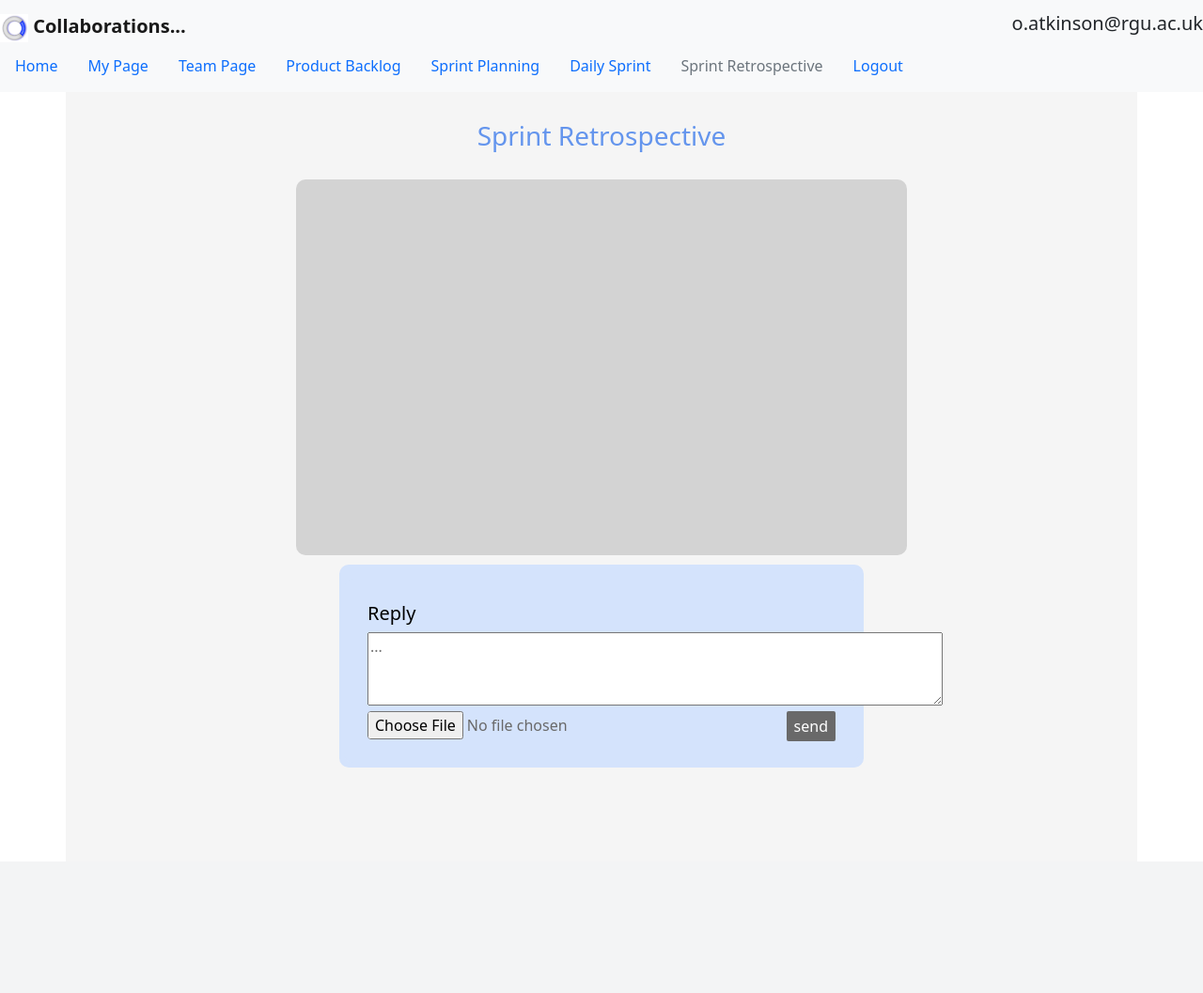
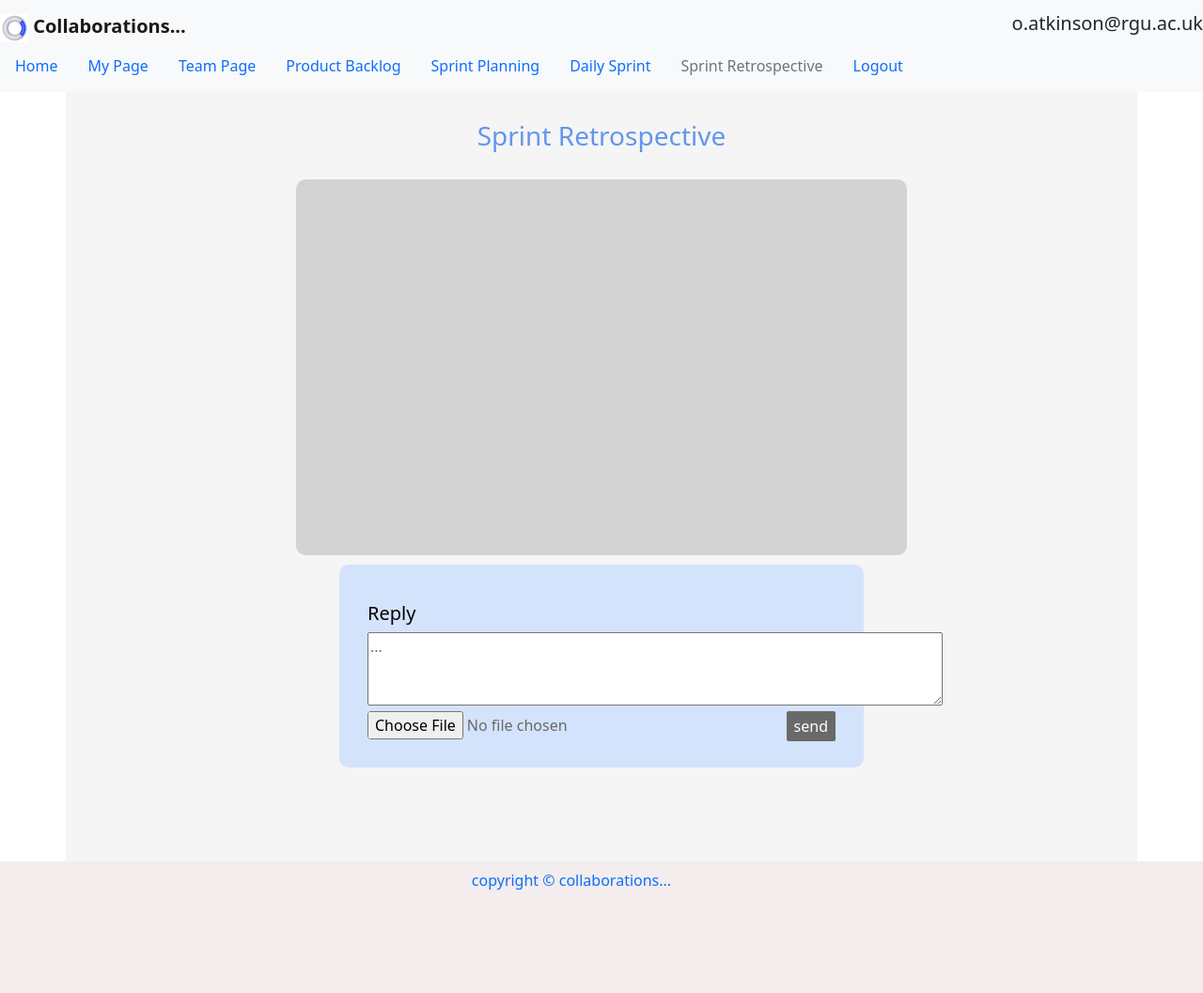
Before and after one commit to OliviaAtkinson15/Test, a PHP site: page /Chat.php in a window 1280 px wide. Shown: the whole page at 94% size. Before the commit the page ends 817 px from the top, so only its background shows below. Run offline with PHP 8.4, Linux system fonts and the light colour scheme; a user stored in the database is signed in; data that the repository does not hold is empty; some web fonts are replaced.

Commit message:
All files updated

```diff
--- a/chat.php
+++ b/chat.php
@@ -134,10 +134,6 @@ while($row = $result ->fetch_array()) {
         <TEXTAREA id="text" name="text" rows="3" cols="64" placeholder="..."></TEXTAREA><br>
         <input id="file" type="file" name="image">
         <input type="submit" id="send" name="send" value="send"><br>
-    </form>
-    </div>
-
-</main>
             <?php
 
             if (isset($_POST['send'])) { /* If the user clicked login then continue with this */
@@ -145,9 +141,6 @@ if (isset($_POST['send'])) { /* If the user clicked login then continue with thi
                 // $email = $_POST["email"];
                 $text = $_POST["text"];
 
-if (!empty($row["image"]) || !empty($row["text"])) {
-    echo "You must enter a message or upload an image.";
-    } else {
 
                     if (!empty($_FILES["image"]["name"])) {
                         $allowTypes = array('jpg', 'png', 'jpeg');
@@ -177,16 +170,33 @@ if (!empty($row["image"]) || !empty($row["text"])) {
                             echo "Unable to send message.";
                         }
                     }
-}
-
-
 
             }
+            ?>
+        </form>
+    </div>
+
+</main>
+
+<?php
 $db->close();
 
 ?>
 
+<footer class="container-fluid">
+    <ul class="nav justify-content-center">
+        <li class="nav-item">
+            <a class="nav-link active" href="#">copyright &copy; collaborations...</a>
+        </li>
+        <li class="nav-item">
+            <a class="nav-link" href="#"></a>
+        </li>
+        <li class="nav-item">
+            <a class="nav-link" href="#"></a>
+        </li>
+    </ul>
 
-
+</footer>
+<body>
 </body>
 </html>
--- a/insertUser.php
+++ b/insertUser.php
@@ -83,8 +83,11 @@ if (isset($_POST['register'])) { /* If the user clicked sign up then continue wi
 
 
         $insert = $db->query("INSERT INTO team_users (FirstName, LastName, email_address, password, team_name) VALUES ('$fname', '$lname', '$email', '$password','$teamname')");
-        $insert1 = $db->query("INSERT INTO team_users (email_address, password, team_name) VALUES ('$useremail1', '$password', '$teamname')");
 
+
+        if ($useremail1 != NULL) {
+            $insert1 = $db->query("INSERT INTO team_users (email_address, password, team_name) VALUES ('$useremail1', '$password', '$teamname')");
+        }
         if ($useremail2 != NULL) {
             $insert2 = $db->query("INSERT INTO team_users (email_address, password, team_name) VALUES ('$useremail2', '$password','$teamname')");
         }
--- a/pBacklog.php
+++ b/pBacklog.php
@@ -170,7 +170,7 @@ $message = "";
                         <p class="userStory"><p><label for="">User story</label></p><textarea name="userstory" id="userstory" cols="20" rows="10" placeholder="as a user, i want to be able to log into the sytem using my credential" required></textarea></p>
                         <p class="criteria"><label for="">Acceptance Criteria</label><textarea  name = "criteria" id="criteria" cols="30" rows="10" placeholder="1.input a valid credential to the login boxes, the user should see a home page with user name displayed  2.input an invalid credentail the user should be refused entry and sent back to login page" required></textarea></p><br>
                         <p class="effort"><label for="">Effort</label><br><input type="text" name="effort" id="effort" placeholder="S,M,L,XL" required></p><br>
-                        <input type="submit" name="save" id="save" value="save PBI">
+                        <input type="submit" name="save" id="save" value="Update PBI">
                     </div>
 
                 </form>
--- a/style.css
+++ b/style.css
@@ -133,6 +133,8 @@ background-color: lightgray;
     margin-left: auto;
     margin-right: auto;
     border-radius: 10px;
+    flex-direction: column-reverse;
+    display: flex;
 
 }
 #send{
@@ -213,3 +215,11 @@ justify-content: center;
     padding-bottom: 20px;
     color: cornflowerblue;
 }
+#content
+{
+    height:580px;
+    overflow:auto;
+    flex-direction: column-reverse;
+    display: flex;
+
+}
```
Lines whose indentation alone changed are shown as unchanged.
